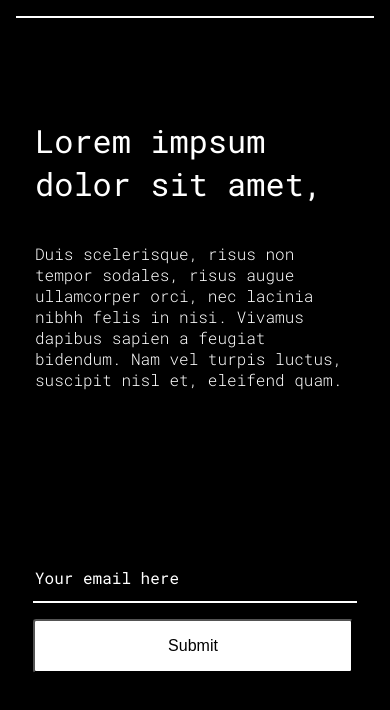
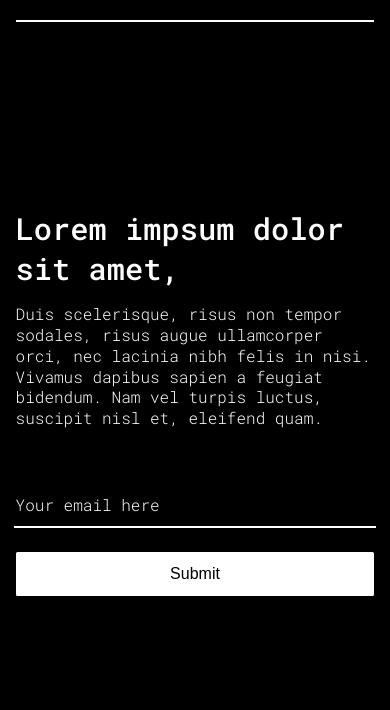
Before and after one commit to stanggren/form, a plain HTML site: page index.html in a window 390 px wide. Drawn offline with nearby package versions, Linux system fonts and the light colour scheme.

Commit message:
css grid

```diff
--- a/index.html
+++ b/index.html
@@ -7,6 +7,7 @@
     <script src="https://unpkg.com/axios/dist/axios.min.js"></script>
     <script src="https://unpkg.com/@lottiefiles/lottie-player@latest/dist/lottie-player.js"></script>
     <link href="https://fonts.googleapis.com/css2?family=Roboto+Mono:wght@100;200;300;400;500;600;700&display=swap" rel="stylesheet">
+    <link href="https://fonts.googleapis.com/css2?family=Roboto:wght@300;400;500;700;900&display=swap" rel="stylesheet">
     <link rel="stylesheet" href="./styles/global.css">
     <link rel="stylesheet" href="./styles/text.css">
     <link rel="stylesheet" href="./styles/form.css">
@@ -15,26 +16,36 @@
     <title>Simma Lugnt - form</title>
 </head>
 <body id="body">
+    <div class="main-wrapper">
         <main id="main">
+            <section>
                 <div id="text-wrapper" class="text-wrapper">
                     <h1>
                         Lorem impsum dolor sit amet,
                     </h1>
                     <p>
-                Duis scelerisque, risus non tempor sodales, risus augue ullamcorper orci, nec lacinia nibhh felis in nisi. Vivamus dapibus sapien a feugiat bidendum. Nam vel turpis luctus, suscipit nisl et, eleifend quam.
+                        Duis scelerisque, risus non tempor sodales, risus augue ullamcorper orci, nec lacinia nibh felis in nisi. Vivamus dapibus sapien a feugiat bidendum. Nam vel turpis luctus, suscipit nisl et, eleifend quam.
                     </p>
                 </div>
                 <div id="form-wrapper" class="form-wrapper">
                     <div class="form">
                         <input id="text-input" class="text-input" value="Your email here" type="text">
-                <p class="error-msg" id="error-msg">Error, check your email</p>
+                        <div class="lower-form-container">
+                            <p class="error-msg" id="error-msg">Error, check your email.</p>
                             <button onclick="postData()" class="form-btn" type="submit">Submit</button>
                         </div>
                     </div>
+                </div>
                 <div id="success-wrapper" class="success-wrapper">
-            <lottie-player id="success-animation" src="./animations/satellite.json" background="transparent"  speed="1"  style="width: 50vw; height: 50vh;" loop autoplay></lottie-player>
+                    <div class="animation-wrapper">
+                        <lottie-player id="success-animation" src="./animations/satellite.json" background="transparent"  speed="1"  style="width: 70vw; height: 70vh;" loop autoplay></lottie-player>
+                    </div>
                     <p id="success-text">Success, all done!</p>
                 </div>
+            </section>
+
         </main>
+    </div>
+
 </body>
 </html>
--- a/styles/form.css
+++ b/styles/form.css
@@ -1,78 +1,109 @@
 .form-wrapper{
     display: flex;
     flex-direction: column;
+
     align-items: center;
     justify-content: center;
     align-self: flex-end;
-    padding-bottom: 1.2rem;
-    padding-left: 5rem;
+
+    width: 100%;
+    max-width: 35rem;
 }
 
 .form-wrapper .form {
     display: flex;
     flex-direction: column;
+    align-items: center;
+    width: 100%;
 }
 
 .text-input{
     font-family: 'Roboto Mono', monospace;
+    font-size: 1.2rem;
+    font-weight: 400;
+
     outline: none;
     background: none;
     border: none;
     border-bottom: 2px solid var(--primary-border-color);
     color: var(--primary-text-color);
-    margin-bottom: 1rem;
-    padding-bottom: 0.8rem;
-    width: 30rem;
-    font-size: 1rem;
+
+    padding-bottom: 0.7rem;
+    width: 100%;
+    max-width: 28rem;
+
+}
+
+.lower-form-container{
+    height: 10rem;
+    align-self: flex-start;
+    padding-left: 3.5rem;
+    max-width: 28rem;
 }
 
 .form-btn{
-    width: 10rem;
-    padding: 1rem;
+    width: 14rem;
+    padding: 0.8rem;
+    margin-top: 1.5rem;
+
+
     background: var(--secondary-bg-color);
-    border-radius: 0.2rem;
-    font-size: 1rem;
+    border: none;
+    border-radius: 0.1rem;
+    font-size: 1.2rem;
 }
 
 .error-msg{
     display: none;
+    padding-top: 0.2rem;
+    margin-block-end: 0.3rem;
+
     color: var(--error-text-color);
-    padding-bottom: 1rem;
+    font-size: 1.2rem;
+    font-weight: 300;
+    font-family: 'Roboto', sans-serif;
 }
 
 /* MEDIA QUERIES */
 
-@media screen and (max-width: 1270px) {
+@media screen and (max-width: 1245px) {
     .form-wrapper{
-        align-self:auto;
-        padding-top: 10rem;
-        padding-left: 0rem;
+        padding-top: 4rem;
     }
     .text-input{
-        width: 35rem;
+        font-size: 1rem;
+        font-weight: 300;
+        width: none;
+
     }
-
+    .lower-form-container{
+        height: 10rem;
+        align-self: center;
+        padding-left: 0rem;
+        width: 50%;
+    }
     .form-btn{
-        width: 35.3rem;
+        font-size: 1rem;
+        width: 100%;
+        margin-top: 1.5rem;
+        border: none;
+    }
+    .error-msg{
+        display: none;
+        padding-top: 0rem;
+        margin-block-end: 0rem;
+        font-size: 1rem;
     }
 }
 
-@media screen and (max-width: 700px) {
-    .text-input{
-        width: 30rem;
-    }
-
-    .form-btn{
-        width: 30.3rem;
+@media screen and (max-width: 600px){
+    .lower-form-container{
+        width: 100%;
     }
 }
 
-@media screen and (max-width: 600px) {
+@media screen and (max-width: 376px){
     .text-input{
-        width: 20rem;
-    }
-
-    .form-btn{
-        width: 20rem;
+        max-width: 21.2rem;
     }
 }
--- a/styles/global.css
+++ b/styles/global.css
@@ -6,6 +6,10 @@
  --error-text-color: #ff0000;
  --primary-border-color: #FFFFFF;
  --secondary-border-color: #000000;
+}
+
+body, html{
+    height: 100%;
 }
 
 body {
@@ -21,17 +25,30 @@ body {
     height: 100%;
 }
 
+.main-wrapper{
+    width: 100%;
+    height: 100%;
+    display: grid;
+    justify-content: center;
+    align-content: center;
+}
+
 main {
-    display: flex;
-    flex-direction: row;
+    width: 96vw;
+    height: 96vh;
+    display: grid;
+    justify-content: center;
+    align-content: center;
+    border-top: 2px solid var(--primary-border-color);
+}
+
+section{
+    display: grid;
+    grid-template-columns: repeat(auto-fit, minmax(35rem, 1fr));
     align-items: center;
-    justify-content: space-around;
-    max-width: 100vw;
-
-    border-top: 2px solid var(--primary-border-color);
-    margin: 1rem 1rem 0rem 1rem;
-    padding: 20rem 10rem 20rem 10rem;
-
+    justify-items: center;
+    height: 30rem;
+    width: 90vw;
 }
 
 .hide-content{
@@ -46,24 +63,30 @@ main {
     display: flex !important;
 }
 
+.display-grid{
+    display: grid !important;
+    grid-template-columns: repeat(auto-fit, minmax(35rem, 1fr));
+}
+
 .success-background{
     background: var(--secondary-bg-color);
 }
 
 .success-border{
     border-top: 2px solid var(--secondary-border-color);
-    padding: 15rem 0rem 0rem 0rem;
 }
-
-
 
 /* MEDIA QUERIES */
 
-@media screen and (max-width: 1270px) {
+@media screen and (max-width: 600px) {
     main {
-      flex-direction: column;
-      justify-content: center;
-      align-items: center;
-      padding: 5rem 10rem 5rem 10rem;
+        width: 92vw;
+        height: 95vh;
+    }
+
+    section{
+        width: 92vw;
+        grid-template-columns: repeat(auto-fit, minmax(20rem, 1fr));
+
     }
 }
--- a/styles/success.css
+++ b/styles/success.css
@@ -1,12 +1,14 @@
 .success-wrapper{
     display: none;
-    flex-direction: row;
-    align-items: center;
+    flex-direction: column;
+    position: fixed;
+    left: 60%;
+    top: 40%;
 }
 
 #success-text {
     color: black;
-    font-size: 3rem;
+    font-size: 2.5rem;
 }
 
 .display-success-wrapper{
@@ -17,25 +19,27 @@
     display: none;
 }
 
-@media screen and (max-width: 1000px) {
-    .success-wrapper{
-        flex-direction: column;
-        align-items: center;
+.animation-wrapper{
+    position: fixed;
+    right: 40%;
+    top: 10%;
+}
+
+@media screen and (max-width: 600px){
+    #success-text{
+        font-size: 1.8rem;
+        font-weight: 600;
     }
 
-    .animation svg{
-        width: 100px;
-        height: 100px;
+    .animation-wrapper{
+        position: fixed;
+        right: 40%;
+        top: 5%;
+    }
+
+    .success-wrapper{
+        width: 10rem;
+        left: 5%;
+        top: 50%;
     }
 }
-
-@media screen and (max-width: 700px){
-    #success-text{
-        font-size: 2rem;
-    }
-
-    .animation svg{
-        width: 50px;
-        height: 50px;
-    }
-}
--- a/styles/text.css
+++ b/styles/text.css
@@ -1,60 +1,34 @@
 .text-wrapper{
     display: flex;
     flex-direction: column;
-    min-width: 35rem;
-    padding-right: 5rem;
+    max-width: 35rem;
 }
 
 .text-wrapper h1{
-    font-size: 3rem;
+    font-size: 2.8rem;
     font-weight: 400;
-    width: 35rem;
 }
 
 .text-wrapper p{
     font-size: 1.2rem;
-    width: 35rem;
+    line-height: 1.8rem;
+    font-weight: 400;
+    margin-block-end: 0rem;
 }
 
 /* MEDIA QUERIES */
 
-@media screen and (max-width: 1270px) {
-    .text-wrapper{
-        align-self:auto;
-        padding-right: 0rem;
-    }
-}
-
-@media screen and (max-width: 700px) {
-    .text-wrapper{
-        min-width: fit-content;
-        justify-content: space-between;
-    }
+@media screen and (max-width: 1245px) {
     .text-wrapper h1{
-        font-size: 2.5rem;
-        width: 30rem;
-    }
-
-    .text-wrapper p{
-        font-size: 1.4rem;
-        font-weight: 300;
-        width: 30rem;
-    }
-}
-
-@media screen and (max-width: 600px) {
-    .text-wrapper{
-        min-width: fit-content;
-        justify-content: space-between;
-    }
-    .text-wrapper h1{
-        font-size: 2rem;
-        width: 20rem;
+        font-size: 1.9rem;
+        font-weight: 500;
+        margin-block-end: 0rem;
     }
 
     .text-wrapper p{
         font-size: 1rem;
+        margin-block-end: 0rem;
+        line-height: 1.3rem;
         font-weight: 300;
-        width: 20rem;
     }
 }
```
Lines whose indentation alone changed are shown as unchanged.
